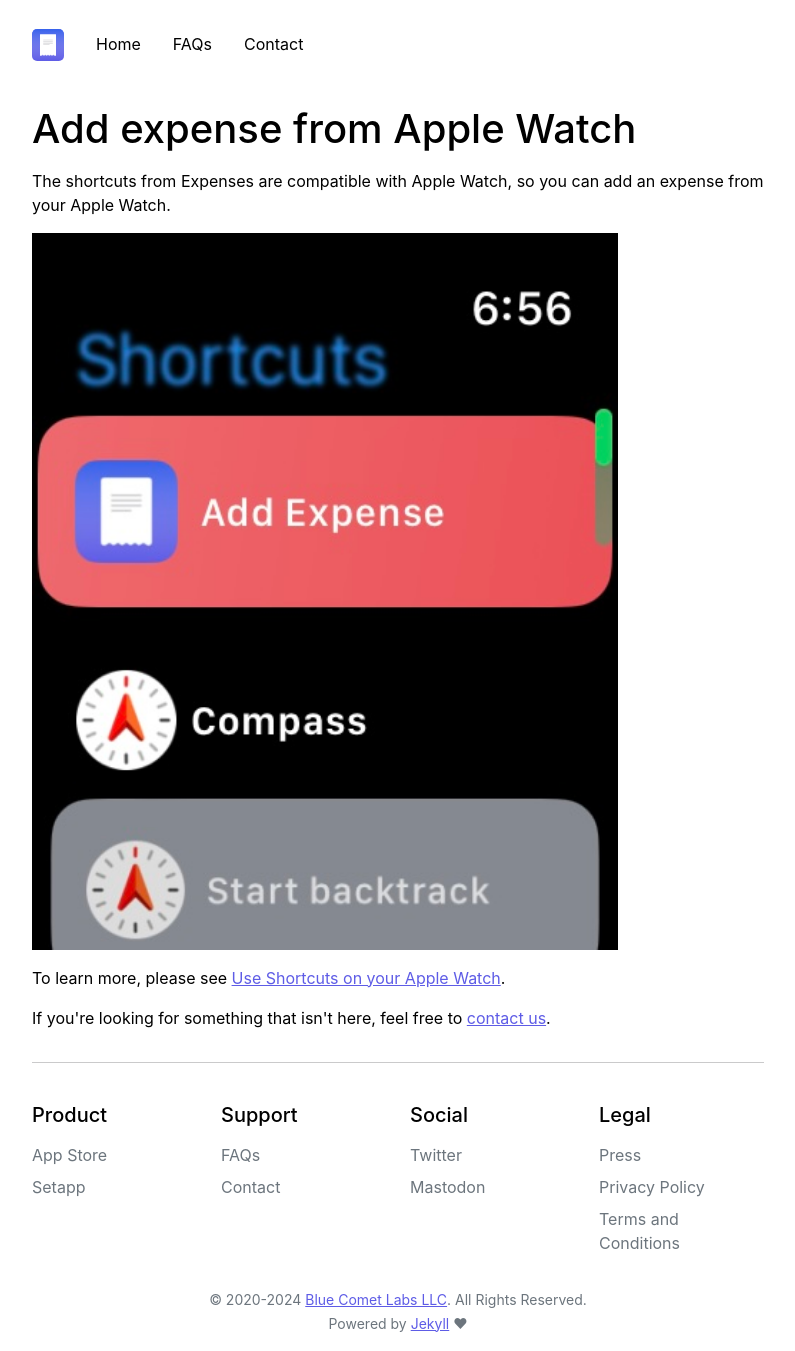
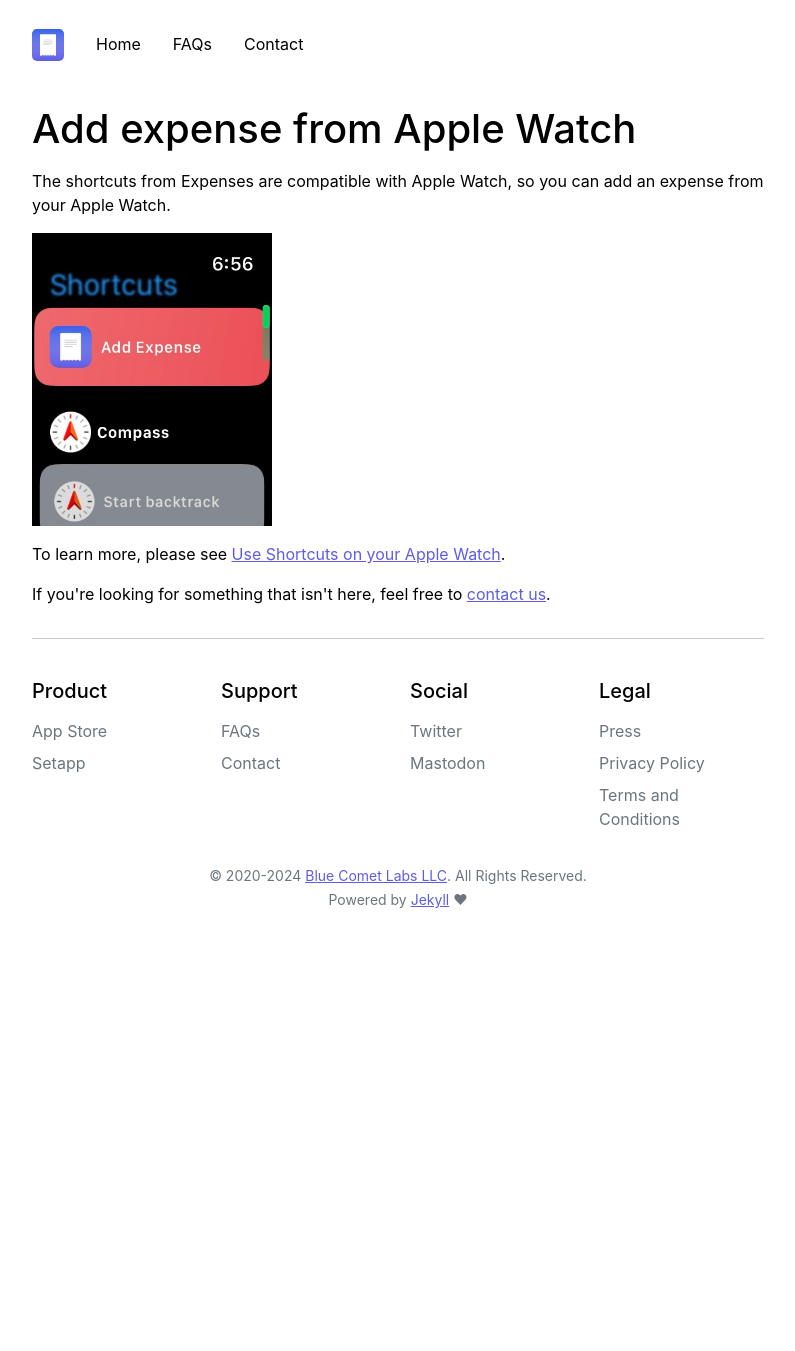
Before and after one commit to bluecometlabs/getexpenses.app, a Jekyll site: the page built from pages/faq/add-expense-from-apple-watch.md, in a window 1280 px wide. Shown: the whole page, without its empty margins (242-1037 px from the left). Built offline with Jekyll 4.4.1, drawn with Linux system fonts in a browser that asks for light colours; after the commit the page ends 927 px from its top, so only the background shows below that.

Commit message:
Fix page

```diff
--- a/pages/faq/add-expense-from-apple-watch.md
+++ b/pages/faq/add-expense-from-apple-watch.md
@@ -8,7 +8,7 @@
 
 The shortcuts from Expenses are compatible with Apple Watch, so you can add an expense from your Apple Watch.
 
-<img src="../../assets/faq/add-expense-from-apple-watch/add-expense-from-apple-watch.jpg" width="80%">
+<img src="../../assets/faq/add-expense-from-apple-watch/add-expense-from-apple-watch.jpg" width="240">
 
 To learn more, please see [Use Shortcuts on your Apple Watch](https://support.apple.com/guide/watch/use-shortcuts-apd99050d435/watchos).
 
```
